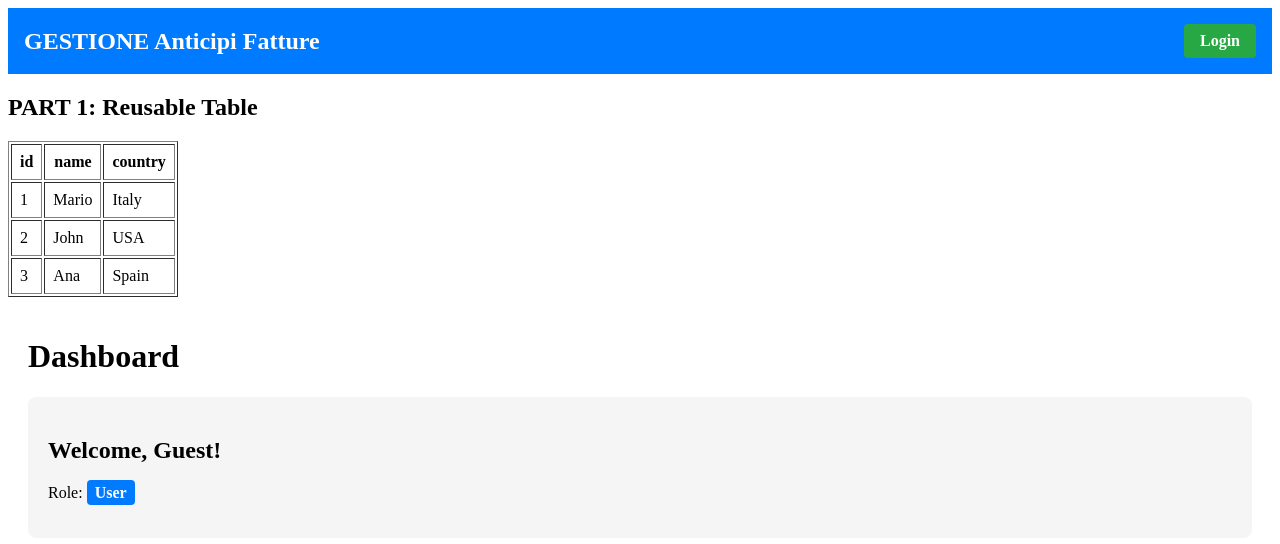
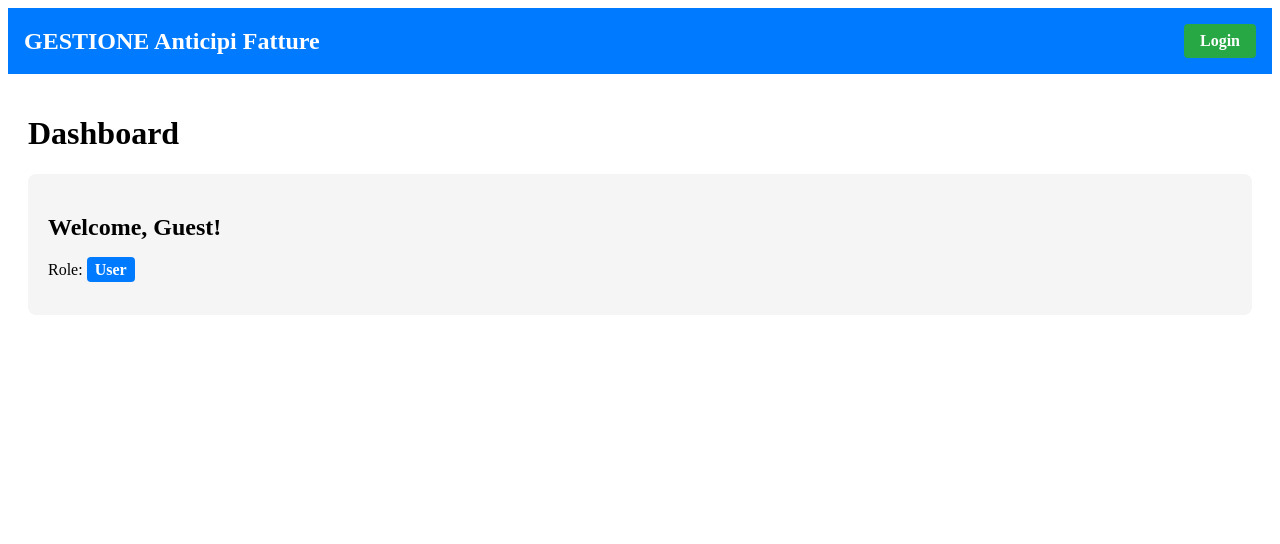
Before and after one commit to SparshSingh10/Angular, an Angular app in the folder RoutingAQ/: page /dashboard in a window 1280 px wide. Shown: the top 544 px of the page. Built offline with nearby package versions, Linux system fonts and the light colour scheme.

Commit message:
parent-child

```diff
--- a/RoutingAQ/src/app/app.component.html
+++ b/RoutingAQ/src/app/app.component.html
@@ -1,6 +1,2 @@
 <app-header></app-header>
-<h2>PART 1: Reusable Table</h2>
-
-<app-table></app-table>
-
 <router-outlet></router-outlet>
--- a/RoutingAQ/src/app/app.module.ts
+++ b/RoutingAQ/src/app/app.module.ts
@@ -6,14 +6,12 @@ import { AppRoutingModule } from './app-routing.module';
 import { AppComponent } from './app.component';
 import { HeaderComponent } from './shared/header/header.component';
 import { DashboardComponent } from './dashboard/dashboard.component';
-import { TableComponent } from './shared/table/table.component';
 
 @NgModule({
   declarations: [
     AppComponent,
     HeaderComponent,
-    DashboardComponent,
-    TableComponent
+    DashboardComponent
   ],
   imports: [
     BrowserModule,
--- a/RoutingAQ/src/app/lavorazioni/lavorazioni.module.ts
+++ b/RoutingAQ/src/app/lavorazioni/lavorazioni.module.ts
@@ -5,13 +5,15 @@ import { LavorazioniRoutingModule } from './lavorazioni-routing.module';
 import { ScrivaniaItaliaComponent } from './scrivania-italia/scrivania-italia.component';
 import { ScrivaniaEsteroComponent } from './scrivania-estero/scrivania-estero.component';
 import { IncassiComponent } from './incassi/incassi.component';
+import { TableComponent } from '../shared/table/table.component';
 
 
 @NgModule({
   declarations: [
     ScrivaniaItaliaComponent,
     ScrivaniaEsteroComponent,
-    IncassiComponent
+    IncassiComponent,
+    TableComponent
   ],
   imports: [
     CommonModule,
--- a/RoutingAQ/src/app/lavorazioni/scrivania-italia/scrivania-italia.component.html
+++ b/RoutingAQ/src/app/lavorazioni/scrivania-italia/scrivania-italia.component.html
@@ -2,4 +2,11 @@
   <h2>Scrivania Italia</h2>
   <p>This component is loaded via lazy loading from the Lavorazioni module.</p>
   <p>Only admin users can access this page.</p>
+  <h2>Scrivania Italia</h2>
+
+<app-table
+  [columns]="columns"
+  [data]="data">
+</app-table>
+
 </div>
--- a/RoutingAQ/src/app/lavorazioni/scrivania-italia/scrivania-italia.component.ts
+++ b/RoutingAQ/src/app/lavorazioni/scrivania-italia/scrivania-italia.component.ts
@@ -6,5 +6,10 @@ import { Component } from '@angular/core';
   styleUrls: ['./scrivania-italia.component.css']
 })
 export class ScrivaniaItaliaComponent {
-
+columns = ['id', 'client', 'amount'];
+data = [
+    { id: 1, client: 'Mario Rossi', amount: 1000 },
+    { id: 2, client: 'Luigi Verdi', amount: 2000 },
+    { id: 3, client: 'Anna Bianchi', amount: 1500 }
+  ];
 }
--- a/RoutingAQ/src/app/shared/table/table.component.ts
+++ b/RoutingAQ/src/app/shared/table/table.component.ts
@@ -1,4 +1,4 @@
-import { Component } from '@angular/core';
+import { Component, Input } from '@angular/core';
 
 @Component({
   selector: 'app-table',
@@ -6,14 +6,26 @@ import { Component } from '@angular/core';
   styleUrls: ['./table.component.css']
 })
 export class TableComponent {
-columns = ['id', 'name', 'country'];
-data = [
-    { id: 1, name: 'Mario', country: 'Italy' },
-    { id: 2, name: 'John', country: 'USA' },
-    { id: 3, name: 'Ana', country: 'Spain' }
-  ];
+// columns = ['id', 'name', 'country'];
+// data = [
+//     { id: 1, name: 'Mario', country: 'Italy' },
+//     { id: 2, name: 'John', country: 'USA' },
+//     { id: 3, name: 'Ana', country: 'Spain' }
+//   ];
   getValue(row: any, col: string) {
   return row[col];
 }
 
+@Input() columns: string[] = [];
+// “Dear parent, you will give me columns.”
+@Input() data: any[] = [];
+// I used any[] because the table is generic and should support multiple data structures.
+// your row is an object, not a string.
+// 1️⃣ Angular renders template before inputs arrive
+// 2️⃣ *ngFor cannot loop over undefined
+// 3️⃣ Empty array is safe
+// 4️⃣ any[] keeps table reusable
+// Why does Angular not wait for parent before rendering template?
+// Answer:
+// Because Angular creates and renders components independently, then binds inputs later.
 }
```
